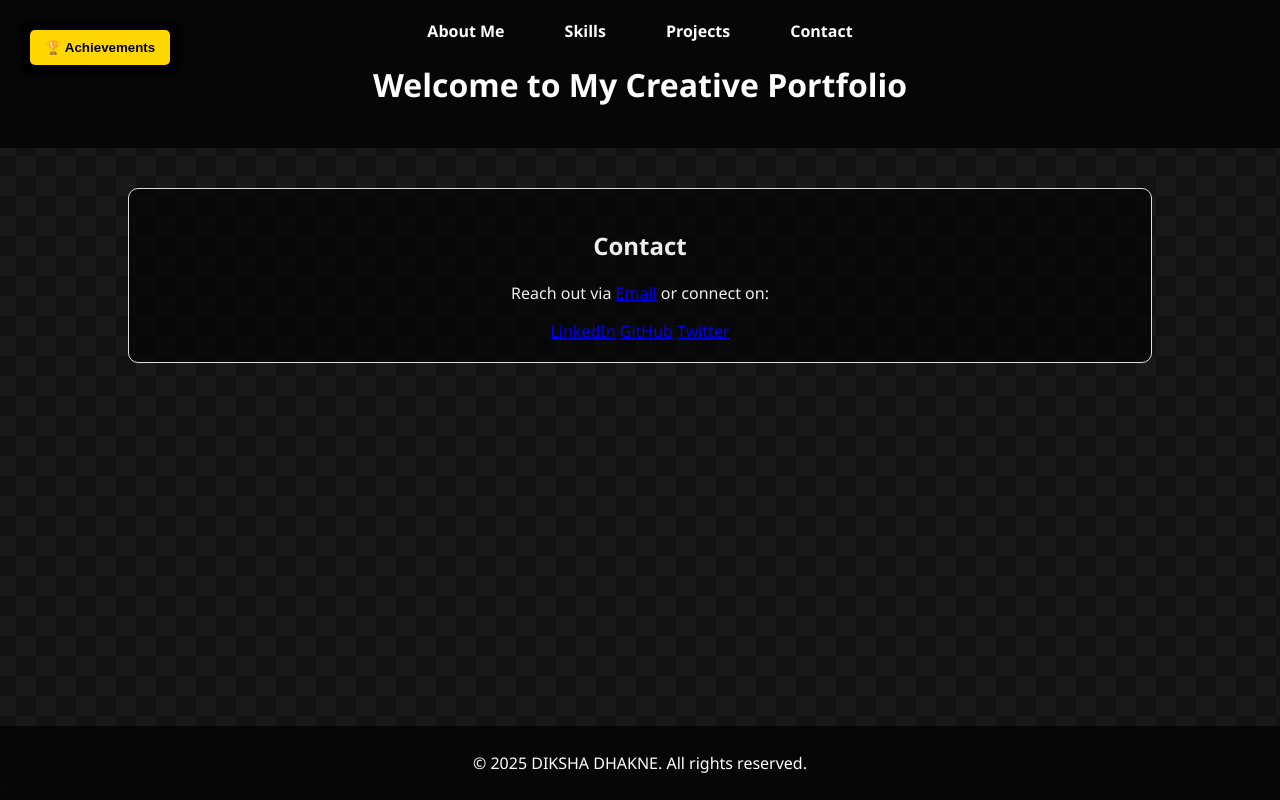
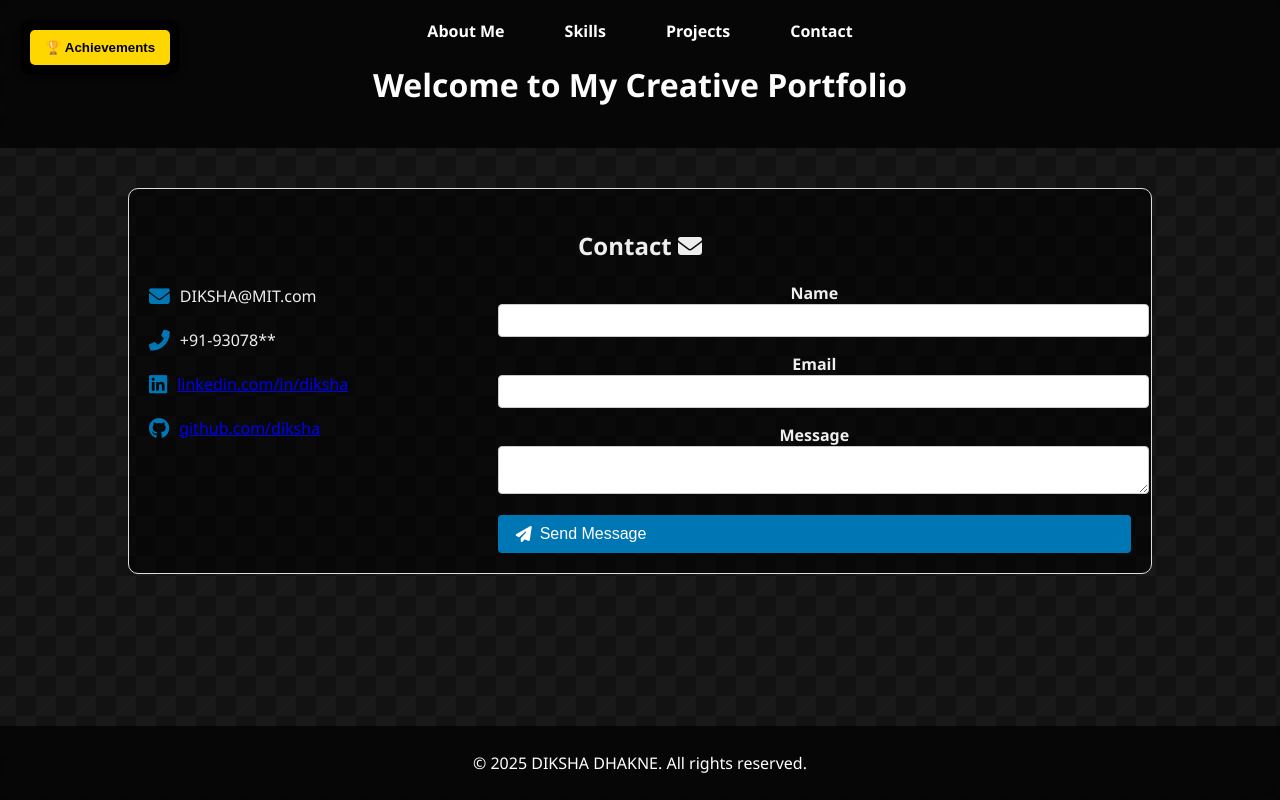
Before and after one commit to Diksha217-ai/DIKSHA-PORT, a plain HTML site: page index.html in a window 1280 px wide. Both pictures are taken after a click on the link "Contact". Drawn offline with Linux system fonts and the light colour scheme.

Commit message:
Add files via upload

```diff
--- a/index.html
+++ b/index.html
@@ -5,6 +5,8 @@
     <meta name="viewport" content="width=device-width, initial-scale=1.0">
     <title>My Creative Portfolio</title>
     <link rel="stylesheet" href="styles.css">
+    <!-- Add Font Awesome CDN below -->
+    <link rel="stylesheet" href="https://cdnjs.cloudflare.com/ajax/libs/font-awesome/6.4.2/css/all.min.css">
 </head>
 <body>
     <header>
@@ -101,12 +103,51 @@
 
 
         <section id="contact" class="contact section hidden">
-            <h2>Contact</h2>
-            <p>Reach out via <a href="mailto:your.xyz@123.com">Email</a> or connect on:</p>
-            <div class="social-links">
-                <a href="https://www.linkedin.com/in/yourprofile" target="_blank">LinkedIn</a>
-                <a href="https://github.com/yourgithub" target="_blank">GitHub</a>
-                <a href="https://twitter.com/yourtwitter" target="_blank">Twitter</a>
+            <h2>Contact <i class="fas fa-envelope"></i></h2>
+            <div class="contact-container">
+                <div class="contact-info">
+                    <div class="contact-item">
+                        <div class="contact-icon"><i class="fas fa-envelope"></i></div>
+                        <span>DIKSHA@MIT.com</span>
+                    </div>
+                    <div class="contact-item">
+                        <div class="contact-icon"><i class="fas fa-phone-alt"></i></div>
+                        <span>+91-93078**</span>
+                    </div>
+                    <div class="contact-item">
+                        <div class="contact-icon"><i class="fab fa-linkedin"></i></div>
+                        <span>
+                            <a href="https://www.linkedin.com/feed/" target="_blank">
+                                linkedin.com/in/diksha
+                            </a>
+                        </span>
+                    </div>
+                    <div class="contact-item">
+                        <div class="contact-icon"><i class="fab fa-github"></i></div>
+                        <span>
+                            <a href="https://github.com/Diksha217-ai" target="_blank">
+                                github.com/diksha
+                            </a>
+                        </span>
+                    </div>
+                </div>
+                <form class="contact-form">
+                    <div class="form-group">
+                        <label for="name">Name</label>
+                        <input type="text" id="name" class="form-control" required>
+                    </div>
+                    <div class="form-group">
+                        <label for="email">Email</label>
+                        <input type="email" id="email" class="form-control" required>
+                    </div>
+                    <div class="form-group">
+                        <label for="message">Message</label>
+                        <textarea id="message" class="form-control" required></textarea>
+                    </div>
+                    <button type="submit" class="submit-btn">
+                        <i class="fas fa-paper-plane"></i> Send Message
+                    </button>
+                </form>
             </div>
         </section>
     </div>
--- a/styles.css
+++ b/styles.css
@@ -531,3 +531,56 @@ footer {
     margin-top: 20px;
     color: #fff; /* Ensure text is visible on the new background */
 }
+
+/* Contact Section */
+.contact-container {
+    display: flex;
+    flex-wrap: wrap;
+    gap: 2rem;
+    align-items: flex-start;
+}
+.contact-info {
+    flex: 1;
+    min-width: 220px;
+}
+.contact-item {
+    display: flex;
+    align-items: center;
+    margin-bottom: 1rem;
+}
+.contact-icon {
+    margin-right: 10px;
+    font-size: 1.3em;
+    color: #0077b5;
+}
+.contact-form {
+    flex: 2;
+    min-width: 250px;
+    display: flex;
+    flex-direction: column;
+    gap: 1rem;
+}
+.form-group label {
+    font-weight: bold;
+}
+.form-control {
+    width: 100%;
+    padding: 8px;
+    border-radius: 4px;
+    border: 1px solid #ccc;
+}
+.submit-btn {
+    background: #0077b5;
+    color: #fff;
+    border: none;
+    padding: 10px 18px;
+    border-radius: 4px;
+    cursor: pointer;
+    font-size: 1em;
+    display: flex;
+    align-items: center;
+    gap: 8px;
+}
+.submit-btn:hover {
+    background: #005983;
+}
```
Also changed, not shown: 1 other file.
